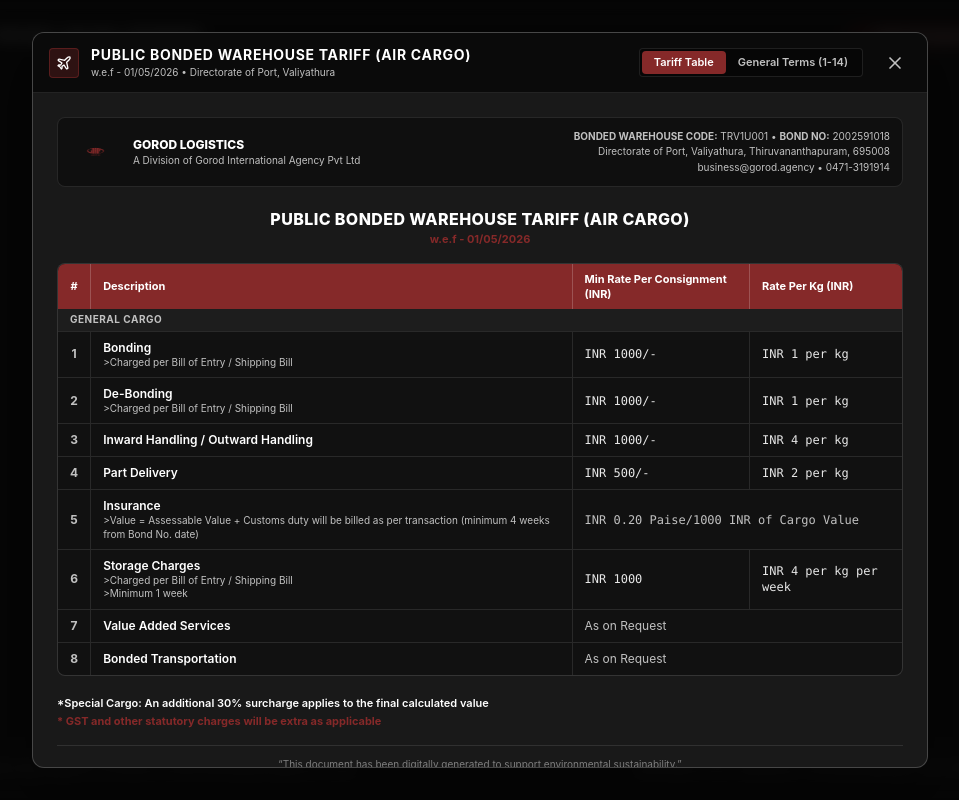
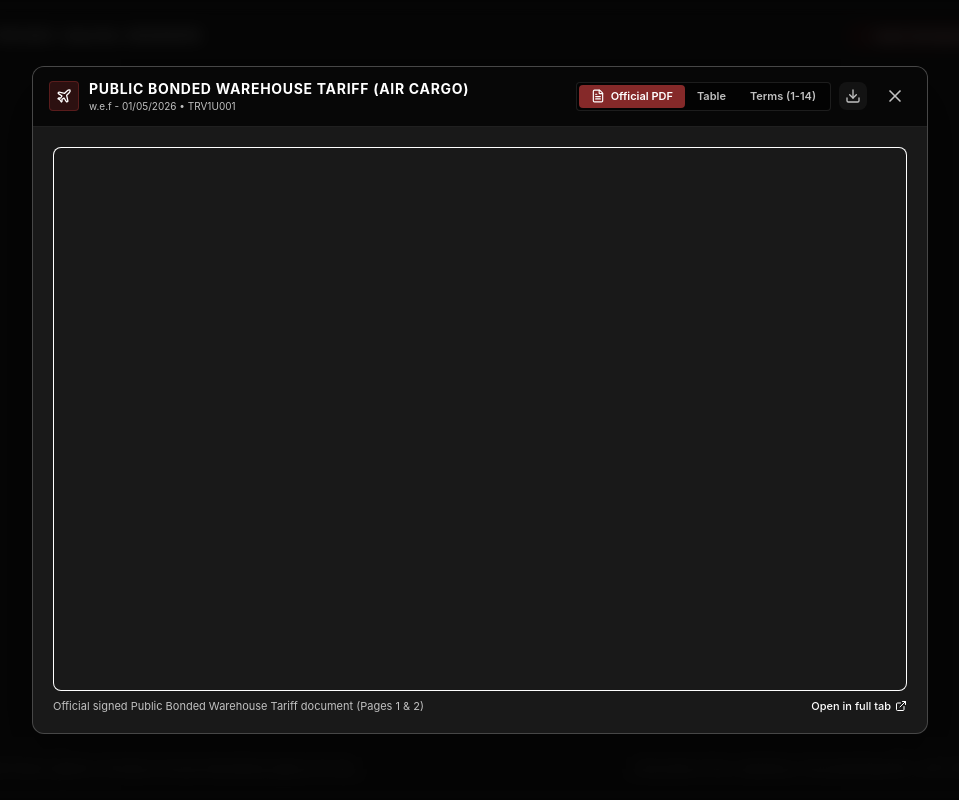
Before and after one commit to plgdin/gorod-logistics, a React (Vite) app: page / in a window 1280 px wide. Both pictures are taken after a click on the button "View Air Cargo Tariff". Shown: the whole page, without its empty margins (160-1119 px from the left). Built offline with nearby package versions, Linux system fonts and the light colour scheme.

Commit message:
feat(pdf): embed official signed Air and Sea Cargo PDF documents directly in website

```diff
--- a/src/pages/UnderDevelopmentPage.tsx
+++ b/src/pages/UnderDevelopmentPage.tsx
@@ -1,18 +1,23 @@
 import React, { useState } from 'react';
-import { Plane, Ship, ShieldCheck, X } from 'lucide-react';
+import { Plane, Ship, ShieldCheck, X, FileText, ExternalLink, Download } from 'lucide-react';
 
 export const UnderDevelopmentPage: React.FC = () => {
   const [activeModal, setActiveModal] = useState<'none' | 'air' | 'sea'>('none');
-  const [modalTab, setModalTab] = useState<'rates' | 'terms'>('rates');
+  const [modalTab, setModalTab] = useState<'pdf' | 'rates' | 'terms'>('pdf');
 
   const openModal = (type: 'air' | 'sea') => {
     setActiveModal(type);
-    setModalTab('rates');
+    setModalTab('pdf'); // Default to showing the official PDF directly
   };
 
   const closeModal = () => {
     setActiveModal('none');
   };
+
+  const pdfUrl =
+    activeModal === 'air'
+      ? '/tariffs/air-cargo-tariff.pdf'
+      : '/tariffs/sea-cargo-tariff.pdf';
 
   return (
     <div className="h-screen w-screen overflow-hidden bg-[#191919] text-white flex flex-col justify-between selection:bg-[#852929] selection:text-white px-4 py-4 sm:px-6 sm:py-6 font-sans relative">
@@ -75,27 +80,37 @@
         <span>Directorate of Port, Valiyathura, Thiruvananthapuram &bull; 0471-3191914</span>
       </footer>
 
-      {/* EXACT 1:1 PDF MODAL DOCUMENT VIEWER */}
+      {/* MODAL DOCUMENT & PDF VIEWER */}
       {activeModal !== 'none' && (
         <div className="fixed inset-0 z-50 flex items-center justify-center bg-black/80 backdrop-blur-sm p-2 sm:p-4 animate-in fade-in duration-150">
-          <div className="bg-[#191919] border border-white/20 rounded-xl w-full max-w-4xl max-h-[92vh] flex flex-col shadow-2xl overflow-hidden text-left">
+          <div className="bg-[#191919] border border-white/20 rounded-xl w-full max-w-4xl max-h-[94vh] flex flex-col shadow-2xl overflow-hidden text-left">
             {/* Modal Header */}
-            <div className="bg-black/60 border-b border-white/10 px-4 py-3 flex items-center justify-between">
-              <div className="flex items-center gap-3">
-                <div className="p-1.5 bg-[#852929]/30 text-[#852929] rounded border border-[#852929]/50">
-                  {activeModal === 'air' ? <Plane className="w-4 h-4 text-white" /> : <Ship className="w-4 h-4 text-white" />}
+            <div className="bg-black/70 border-b border-white/10 px-4 py-3 flex flex-wrap items-center justify-between gap-2">
+              <div className="flex items-center gap-2.5">
+                <div className="p-1.5 bg-[#852929]/30 text-white rounded border border-[#852929]/50">
+                  {activeModal === 'air' ? <Plane className="w-4 h-4" /> : <Ship className="w-4 h-4" />}
                 </div>
                 <div>
                   <div className="text-xs sm:text-sm font-bold text-white uppercase tracking-wider">
                     Public Bonded Warehouse Tariff ({activeModal === 'air' ? 'Air Cargo' : 'Sea Cargo'})
                   </div>
-                  <div className="text-[10px] text-[#C1C1C1]">w.e.f - 01/05/2026 &bull; Directorate of Port, Valiyathura</div>
+                  <div className="text-[10px] text-[#C1C1C1]">w.e.f - 01/05/2026 &bull; TRV1U001</div>
                 </div>
               </div>
 
-              {/* Sub-tabs: Rates vs 14 Terms & Conditions */}
+              {/* Viewer Mode Tabs + Download */}
               <div className="flex items-center gap-2">
-                <div className="inline-flex bg-black/40 p-0.5 rounded border border-white/10 text-xs">
+                <div className="inline-flex bg-black/50 p-0.5 rounded border border-white/10 text-xs">
+                  <button
+                    type="button"
+                    onClick={() => setModalTab('pdf')}
+                    className={`px-3 py-1 rounded text-[11px] font-semibold transition-colors flex items-center gap-1.5 ${
+                      modalTab === 'pdf' ? 'bg-[#852929] text-white' : 'text-[#C1C1C1] hover:text-white'
+                    }`}
+                  >
+                    <FileText className="w-3.5 h-3.5" />
+                    <span>Official PDF</span>
+                  </button>
                   <button
                     type="button"
                     onClick={() => setModalTab('rates')}
@@ -103,7 +118,7 @@
                       modalTab === 'rates' ? 'bg-[#852929] text-white' : 'text-[#C1C1C1] hover:text-white'
                     }`}
                   >
-                    Tariff Table
+                    Table
                   </button>
                   <button
                     type="button"
@@ -112,14 +127,25 @@
                       modalTab === 'terms' ? 'bg-[#852929] text-white' : 'text-[#C1C1C1] hover:text-white'
                     }`}
                   >
-                    General Terms (1-14)
+                    Terms (1-14)
                   </button>
                 </div>
+
+                <a
+                  href={pdfUrl}
+                  target="_blank"
+                  rel="noreferrer"
+                  download
+                  className="p-1.5 rounded-lg text-[#C1C1C1] hover:text-white bg-white/5 hover:bg-white/15 transition-colors"
+                  title="Open PDF / Download"
+                >
+                  <Download className="w-4 h-4" />
+                </a>
 
                 <button
                   type="button"
                   onClick={closeModal}
-                  className="p-1.5 rounded-lg text-[#C1C1C1] hover:text-white hover:bg-white/10 transition-colors ml-2"
+                  className="p-1.5 rounded-lg text-[#C1C1C1] hover:text-white hover:bg-white/15 transition-colors ml-1"
                   title="Close document"
                 >
                   <X className="w-5 h-5" />
@@ -127,9 +153,34 @@
               </div>
             </div>
 
-            {/* Modal Scrollable Body */}
-            <div className="p-4 sm:p-6 overflow-y-auto space-y-4 text-xs">
-              {/* Document Header Metadata from PDF */}
+            {/* Modal Body */}
+            <div className="p-3 sm:p-5 overflow-y-auto flex-1 flex flex-col text-xs">
+              {/* TAB 1: EMBEDDED NATIVE PDF VIEWER */}
+              {modalTab === 'pdf' && (
+                <div className="flex-1 w-full flex flex-col min-h-[68vh]">
+                  <iframe
+                    src={pdfUrl}
+                    title="Gorod Logistics Tariff PDF"
+                    className="w-full flex-1 min-h-[68vh] rounded-lg border border-white/10 bg-white"
+                  />
+                  <div className="mt-2 flex items-center justify-between text-[11px] text-[#C1C1C1]">
+                    <span>Official signed Public Bonded Warehouse Tariff document (Pages 1 &amp; 2)</span>
+                    <a
+                      href={pdfUrl}
+                      target="_blank"
+                      rel="noreferrer"
+                      className="text-white hover:text-[#852929] inline-flex items-center gap-1 font-medium"
+                    >
+                      <span>Open in full tab</span>
+                      <ExternalLink className="w-3 h-3" />
+                    </a>
+                  </div>
+                </div>
+              )}
+
+              {/* TAB 2: STRUCTURED HTML RATE TABLE */}
+              {modalTab === 'rates' && (
+                <div className="space-y-3">
                   <div className="p-3 bg-black/40 rounded-lg border border-white/10 flex flex-col sm:flex-row items-start sm:items-center justify-between gap-3 text-[11px]">
                     <div className="flex items-center gap-3">
                       <img src="/logo.png" alt="Gorod Logistics" className="h-9 w-auto" />
@@ -146,9 +197,6 @@
                     </div>
                   </div>
 
-              {/* TAB 1: EXACT TARIFF SCHEDULE TABLE */}
-              {modalTab === 'rates' && (
-                <div className="space-y-3">
                   <div className="text-center py-1">
                     <h2 className="text-sm sm:text-base font-extrabold uppercase tracking-wide text-white">
                       Public Bonded Warehouse Tariff ({activeModal === 'air' ? 'Air Cargo' : 'Sea Cargo'})
@@ -156,8 +204,7 @@
                     <span className="text-[11px] text-[#852929] font-bold">w.e.f - 01/05/2026</span>
                   </div>
 
-                  {/* AIR CARGO EXACT PDF TABLE */}
-                  {activeModal === 'air' && (
+                  {activeModal === 'air' ? (
                     <div className="border border-white/15 rounded-lg overflow-hidden bg-black/30">
                       <table className="w-full text-left text-[11px] sm:text-xs">
                         <thead className="bg-[#852929] text-white font-bold text-[11px]">
@@ -241,10 +288,7 @@
                         </tbody>
                       </table>
                     </div>
-                  )}
-
-                  {/* SEA CARGO EXACT PDF TABLE */}
-                  {activeModal === 'sea' && (
+                  ) : (
                     <div className="border border-white/15 rounded-lg overflow-hidden bg-black/30">
                       <table className="w-full text-left text-[11px] sm:text-xs">
                         <thead className="bg-[#852929] text-white font-bold text-[11px]">
@@ -335,7 +379,6 @@
                     </div>
                   )}
 
-                  {/* Footnotes from PDF */}
                   <div className="pt-2 text-[11px] text-[#C1C1C1] space-y-1">
                     {activeModal === 'air' && (
                       <div className="text-white font-semibold">
@@ -349,7 +392,7 @@
                 </div>
               )}
 
-              {/* TAB 2: GENERAL TERMS AND CONDITIONS (1 to 14) EXACT VERBATIM */}
+              {/* TAB 3: GENERAL TERMS (1 to 14) */}
               {modalTab === 'terms' && (
                 <div className="space-y-3">
                   <div className="text-center py-1 border-b border-white/10 pb-2">
@@ -386,11 +429,6 @@
                   </div>
                 </div>
               )}
-
-              {/* PDF Document Signoff Footer */}
-              <div className="pt-3 border-t border-white/10 text-center text-[10px] text-[#C1C1C1]/60">
-                &ldquo;This document has been digitally generated to support environmental sustainability.&rdquo;
-              </div>
             </div>
           </div>
         </div>
```
Also changed, not shown: 2 other files (tests, documents, lock files or other folders). Lines whose indentation alone changed are shown as unchanged.
